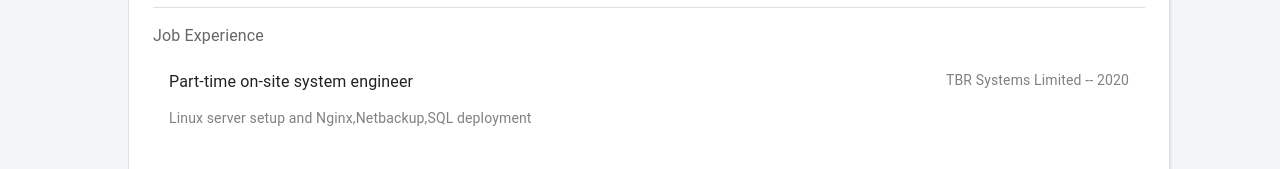
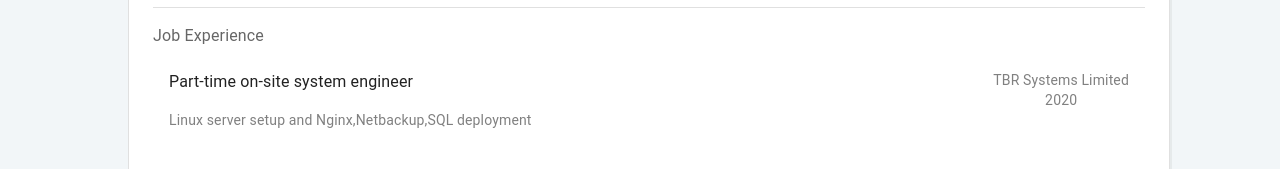
Before and after one commit to yctsai2727/PersonalPage, a React (Create React App) app: page /app/About_Me in a window 1280 px wide. Shown: the part 631-800 px from the top of the page. Built offline with nearby package versions, Linux system fonts and the light colour scheme; the HTML template or start-up script is replaced by a standard one.

Commit message:
Update AboutMe.tsx

```diff
--- a/src/Main/AboutMe.tsx
+++ b/src/Main/AboutMe.tsx
@@ -34,16 +34,20 @@ class JobListitem extends React.Component{
           >
             {data[key]['post']}
             </Typography>
+            <Box display="flex" alignItems="center" flexDirection="column">
             <Typography
-            sx={{ display: 'inline' }}
-            component="span"
             color="grey"
             variant="body2"
           >
             {data[key]['name']}
-            {' -- ' +data[key]['year']}
-
             </Typography>
+            <Typography
+            color="grey"
+            variant="body2"
+          >
+            {data[key]['year']}
+            </Typography>
+            </Box>
                 </Box>
 
             </React.Fragment>
@@ -51,16 +55,14 @@ class JobListitem extends React.Component{
 
           secondary={
             <React.Fragment>
-                <pre>
               <Typography
-                sx={{ display: 'inline' }}
-                component="span"
                 variant="body2"
                 color="grey"
+                paragraph={true}
+                sx={{ whiteSpace: 'pre-line'}}
               >
                 {data[key]['despcription']}
               </Typography>
-                </pre>
             </React.Fragment>
           }
         />
```
